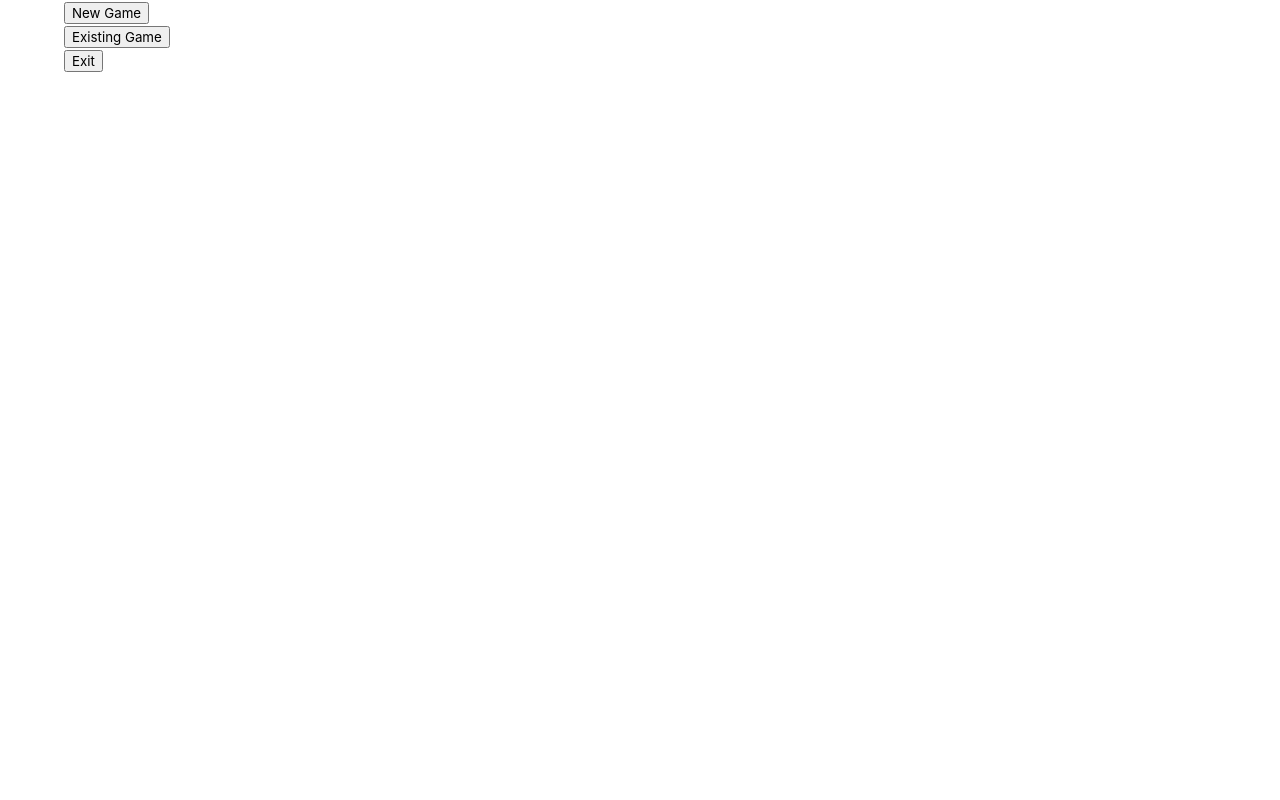
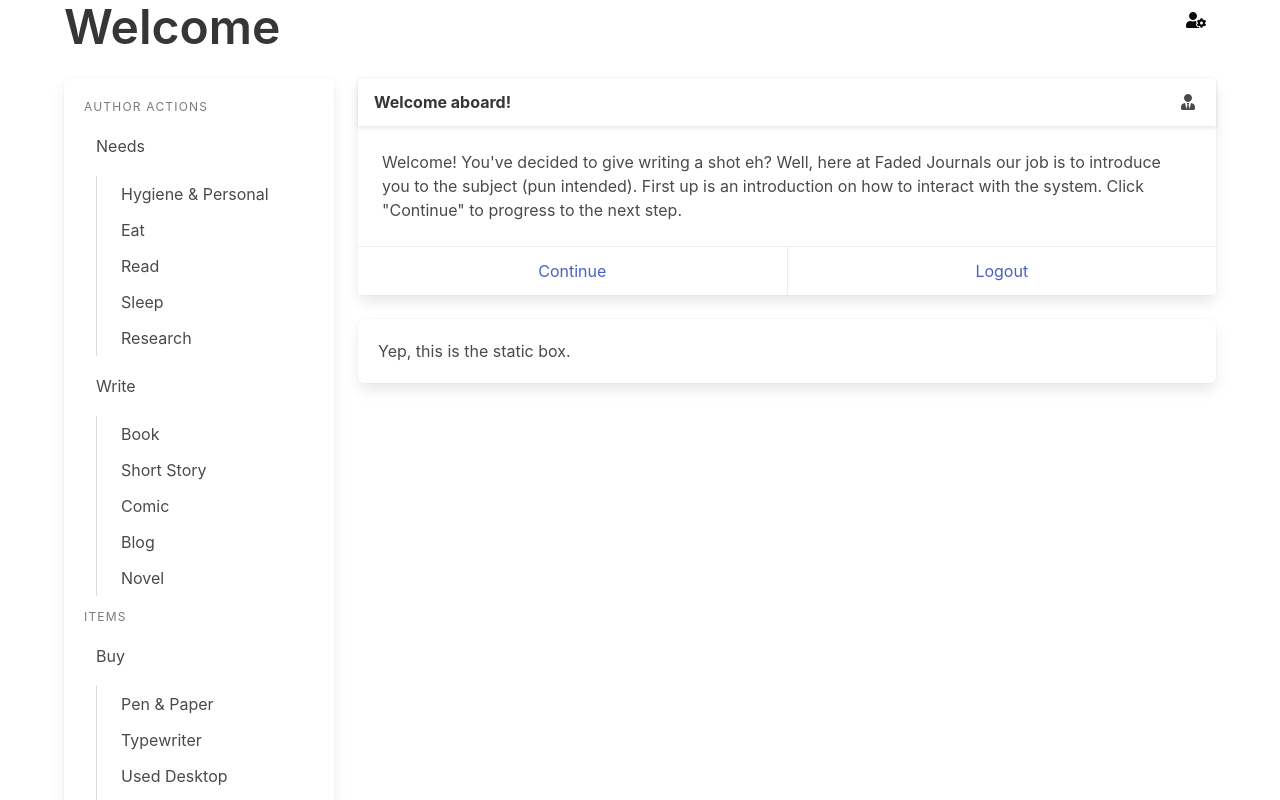
Before and after one commit to varlenthegray/fj, a Vue app: page /home in a window 1280 px wide. Shown: the top 800 px of the page. Built offline with nearby package versions, Linux system fonts and the light colour scheme; sample sign-in values are in the browser's storage.

Commit message:
Fixed a bunch of things, login working, redirect working, good to work

```diff
--- a/src/components/Home.vue
+++ b/src/components/Home.vue
@@ -1,20 +1,172 @@
 <template>
   <div class="container">
-    <div class="row main-menu">
-        <div class="col">
-            <ul class="list-unstyled">
-                <li><button type="button" id="new_game">New Game</button></li>
-                <li><button type="button" id="existing_game">Existing Game</button></li>
-                <li><button type="button" class="exit">Exit</button></li>
+    <div class="columns">
+      <div class="column is-11">
+        <h1 class="title is-1">Welcome {{ getUsername }}</h1>
+      </div>
+
+      <div class="column has-text-right">
+        <button class="button is-white">
+          <span class="icon"><font-awesome-icon icon="user-cog" /></span>
+        </button>
+      </div>
+    </div>
+
+    <div class="columns">
+      <div class="column is-one-quarter">
+        <div class="box">
+          <aside class="menu">
+            <p class="menu-label">Author Actions</p>
+            <ul class="menu-list">
+              <li>
+                <a>Needs</a>
+                <ul>
+                  <li><a>Hygiene & Personal</a></li>
+                  <li><a>Eat</a></li>
+                  <li><a>Read</a></li>
+                  <li><a>Sleep</a></li>
+                  <li><a>Research</a></li>
+                </ul>
+              </li>
+              <li>
+                <a>Write</a>
+                <ul>
+                  <li><a>Book</a></li>
+                  <li><a>Short Story</a></li>
+                  <li><a>Comic</a></li>
+                  <li><a>Blog</a></li>
+                  <li><a>Novel</a></li>
+                </ul>
+              </li>
             </ul>
+
+            <p class="menu-label">Items</p>
+            <ul class="menu-list">
+              <li>
+                <a>Buy</a>
+
+                <ul>
+                  <li><a>Pen & Paper</a></li>
+                  <li><a>Typewriter</a></li>
+                  <li><a>Used Desktop</a></li>
+                  <li><a>New Desktop</a></li>
+                  <li><a>Used Laptop</a></li>
+                  <li><a>New Laptop</a></li>
+                </ul>
+              </li>
+              <li><a>Sell</a></li>
+              <li><a>Upgrade</a></li>
+            </ul>
+
+            <p class="menu-label">Marketing</p>
+            <ul class="menu-list">
+              <li><a>Market Writings</a></li>
+              <li><a>Attend Conference</a></li>
+              <li><a>Book Signing</a></li>
+            </ul>
+
+            <p class="menu-label">Contract Work</p>
+            <ul class="menu-list">
+              <li>
+                <a>Write for Money</a>
+
+                <ul>
+                  <li><a>Small Article</a></li>
+                  <li><a>Medium Article</a></li>
+                  <li><a>Large Article</a></li>
+                </ul>
+              </li>
+              <li>
+                <a>Advertise</a>
+
+                <ul>
+                  <li><a>City Outreach</a></li>
+                  <li><a>County Outreach</a></li>
+                  <li><a>State Outreach</a></li>
+                  <li><a>National Outreach</a></li>
+                  <li><a>International Outreach</a></li>
+                </ul>
+              </li>
+              <li>
+                <a>Hire Publisher</a>
+
+                <ul>
+                  <li><a>One Man Show</a></li>
+                  <li><a>Small Firm</a></li>
+                  <li><a>National Firm</a></li>
+                  <li><a>Multi-national Firm</a></li>
+                </ul>
+              </li>
+            </ul>
+          </aside>
         </div>
+      </div>
+
+      <div class="column">
+        <div class="block">
+          <div class="card">
+            <header class="card-header">
+              <p class="card-header-title">Welcome aboard!</p>
+              <div class="card-header-icon"><span class="icon"><font-awesome-icon icon="user-tie" /></span></div>
+            </header>
+
+            <div class="card-content">
+              <div class="content">
+                Welcome! You've decided to give writing a shot eh? Well, here at Faded Journals our job is to introduce you
+                to the subject (pun intended). First up is an introduction on how to interact with the system. Click "Continue"
+                to progress to the next step.
+              </div>
+            </div>
+
+            <footer class="card-footer">
+              <a href="#" class="card-footer-item">Continue</a>
+              <a href="#" class="card-footer-item">Logout</a>
+            </footer>
+          </div>
+        </div>
+
+        <div class="block">
+          <div class="box">
+            Yep, this is the static box.
+          </div>
+        </div>
+      </div>
     </div>
   </div>
 </template>
 
 <script>
+import { library } from "@fortawesome/fontawesome-svg-core";
+import { faUserTie, faUserCog } from "@fortawesome/free-solid-svg-icons";
+
+library.add(faUserTie, faUserCog);
+
 export default {
-  name: "Home"
+  computed: {
+    getUsername() {
+      let loginKey = localStorage.getItem('login');
+
+      if(loginKey) {
+        const author = JSON.parse(localStorage.getItem('login')).author;
+
+        if(author && author.pen_name) {
+          return author.pen_name;
+        } else if(author) {
+          return author.username;
+        } else {
+          return '';
+        }
+      }
+    },
+    loggedIn() {
+      return this.$store.state.auth.status.loggedIn;
+    },
+  },
+  created() {
+    if(!this.loggedIn) {
+      this.$router.push("/");
+    }
+  },
 }
 </script>
 
--- a/src/components/Login.vue
+++ b/src/components/Login.vue
@@ -68,9 +68,7 @@ export default {
       this.$router.push("/home");
     }
   },
-  setup() {
-    window.$message = useMessage();
-  },
+  setup() { window.$message = useMessage() },
   methods: {
     handleLogin(user) {
       this.$store.dispatch("auth/login", user)
--- a/src/components/Register.vue
+++ b/src/components/Register.vue
@@ -84,9 +84,7 @@ export default {
 
     return { schema }
   },
-  setup() {
-    window.$message = useMessage();
-  },
+  setup() { window.$message = useMessage() },
   methods: {
     handleRegister(user) {
       this.$store.dispatch("auth/register", user)
--- /dev/null
+++ b/src/config.js
@@ -0,0 +1,5 @@
+class Config {
+    API_URL = 'http://localhost:8000/api/v1';
+}
+
+export default new Config();
--- a/src/services/auth-header.js
+++ b/src/services/auth-header.js
@@ -1,8 +1,8 @@
 export default function authHeader() {
-  let user = JSON.parse(localStorage.getItem('user'));
+  let user = JSON.parse(localStorage.getItem('login'));
 
-  if (user && user.accessToken) {
-    return { Authorization: 'Bearer ' + user.accessToken };
+  if(user['access_token']) {
+    return { Authorization: `Bearer ${user['access_token']}` };
   } else {
     return {};
   }
--- a/src/services/auth.service.js
+++ /dev/null
@@ -1,33 +0,0 @@
-import axios from "axios";
-
-const API_URL = 'http://localhost:8000/api/v1';
-
-class AuthService {
-    login(user) {
-        return axios({
-            method: 'POST',
-            url: `${API_URL}/author/login`,
-            data: new URLSearchParams(user)
-        }).then(response => {
-            if(response.data.accessToken) {
-                localStorage.setItem('user', JSON.stringify(response.data));
-            }
-
-            return response.data;
-        });
-    }
-
-    logout() {
-        localStorage.removeItem('user');
-    }
-
-    register(user) {
-        return axios({
-            method: 'POST',
-            url: `${API_URL}/author/signup`,
-            data: user
-        });
-    }
-}
-
-export default new AuthService();
--- a/src/services/user.services.js
+++ b/src/services/user.services.js
@@ -1,7 +1,8 @@
 import axios from 'axios';
 import authHeader from './auth-header';
+import Config from "../config";
 
-const API_URL = 'http://localhost:8000/api/v1/author/';
+const API_URL = Config.API_URL;
 
 class UserService {
   getPublicContent() {
--- a/src/store/auth.module.js
+++ b/src/store/auth.module.js
@@ -1,16 +1,22 @@
-import AuthService from '../services/auth.service';
+import axios from "axios";
+import Config from "../config";
 
-const user = JSON.parse(localStorage.getItem('user'));
+const user = JSON.parse(localStorage.getItem('login'));
 const initialState = user ? { status: { loggedIn: true }, user } : { status: { loggedIn: false }, user: null };
+const API_URL = Config.API_URL;
 
 export const auth = {
   namespaced: true,
   state: initialState,
   actions: {
     login({ commit }, user) {
-      return AuthService.login(user).then(
+      return axios({ method: 'POST', url: `${API_URL}/author/login`, data: new URLSearchParams(user)})
+          .then(
               user => {
-          commit('loginSuccess', user);
+                const userData = user.data;
+                localStorage.setItem('login', JSON.stringify(userData));
+                commit('loginSuccess', userData);
+
                 return Promise.resolve(user);
               },
               error => {
@@ -20,11 +26,15 @@ export const auth = {
           );
     },
     logout({ commit }) {
-      AuthService.logout();
+      localStorage.clear();
       commit('logout');
     },
     register({ commit }, user) {
-      return AuthService.register(user).then(
+      return axios({
+        method: 'POST',
+        url: `${API_URL}/author/signup`,
+        data: user
+      }).then(
           response => {
             commit('registerSuccess');
             return Promise.resolve(response.data);
```
Also changed, not shown: src/components/Play.vue (deleted, +0 -69 lines), 2 other files (tests, documents, lock files or other folders). Lines whose indentation alone changed are shown as unchanged.
